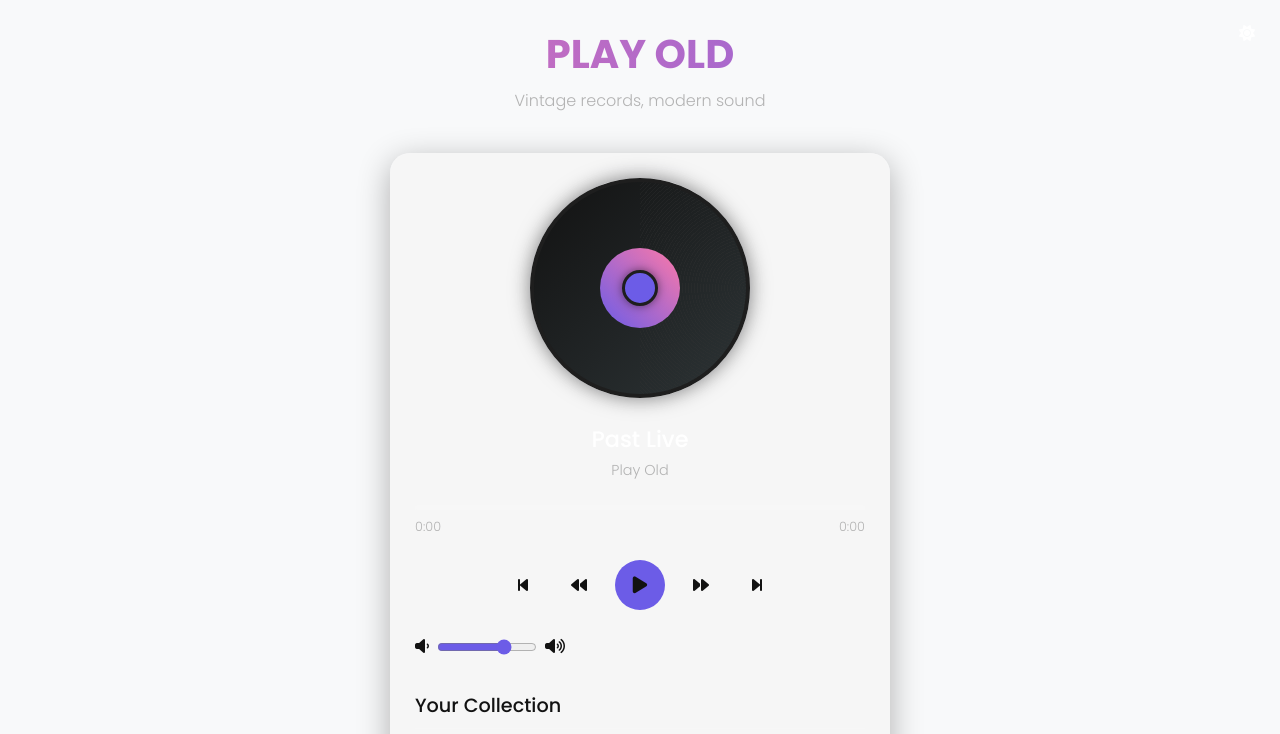
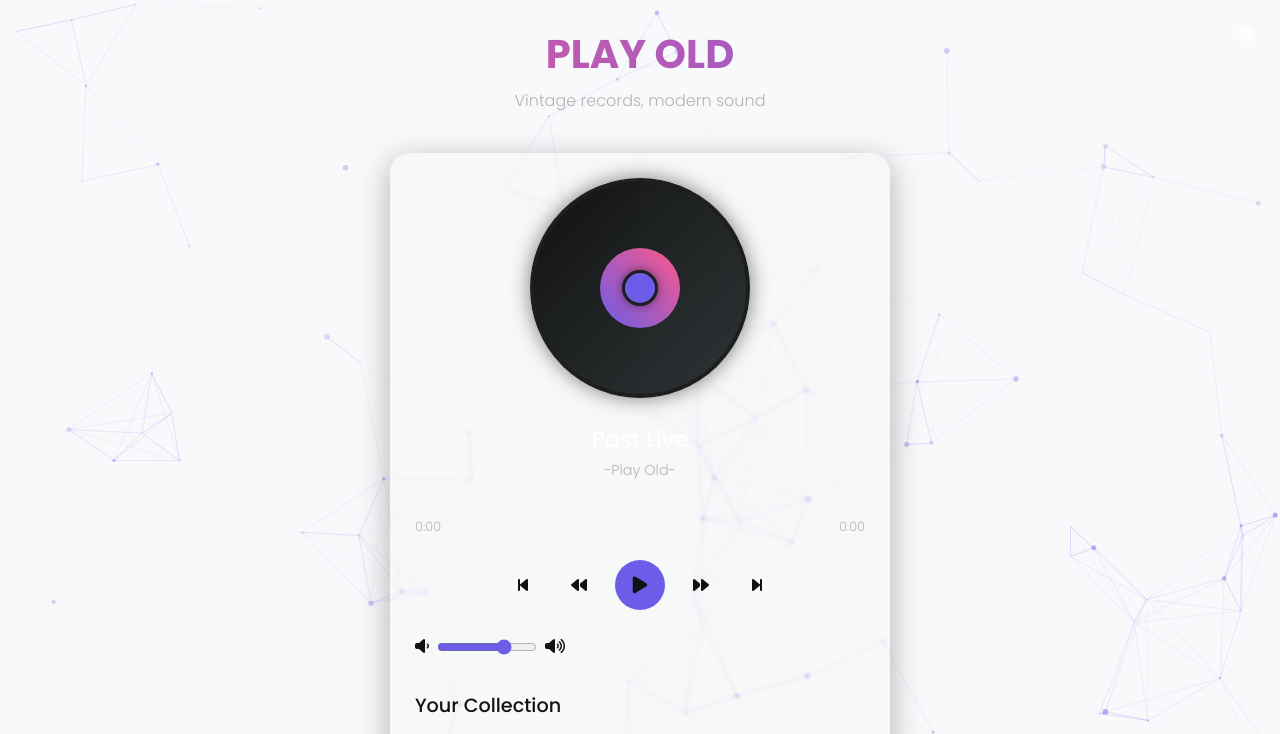
Before and after one commit to wirdan1/Old-Songs, a plain HTML site: page index.html in a window 1280 px wide. Both pictures are taken after a click on the button 1247 px from the left and 33 px from the top of the page. Shown: the top 734 px of the page. Drawn offline with nearby package versions, Linux system fonts and the light colour scheme.

Commit message:
Update index.html

```diff
--- a/index.html
+++ b/index.html
@@ -10,12 +10,12 @@
     <style>
         :root {
             --primary: #6c5ce7;
-            --secondary: #a29bfe;
+            --secondary: #a22bfe;
             --dark: #121212;
             --light: #f8f9fa;
-            --accent: #fd79a8;
+            --accent: #fd5988;
             --text: #b3b3b3;
-            --card-bg: rgba(32, 32, 32, 0.8);
+            --card-bg: rgba(32, 32, 32, 0.3); /* Default transparansi lebih tinggi */
         }
 
         * {
@@ -32,11 +32,26 @@
             display: flex;
             flex-direction: column;
             overflow-x: hidden;
+            position: relative;
+        }
+
+        /* Particle background container */
+        #particles-js {
+            position: fixed;
+            top: 0;
+            left: 0;
+            width: 100%;
+            height: 100%;
+            z-index: -1;
+            background: transparent; /* Menjadikan background transparan agar partikel terlihat */
         }
 
         header {
             padding: 1.5rem;
             text-align: center;
+            position: relative;
+            z-index: 10;
+            background: transparent; /* Menjadikan header transparan */
         }
 
         h1 {
@@ -63,8 +78,10 @@
             background: var(--card-bg);
             border-radius: 20px;
             box-shadow: 0 8px 32px rgba(0, 0, 0, 0.3);
-            backdrop-filter: blur(10px);
-            border: 1px solid rgba(255, 255, 255, 0.05);
+            backdrop-filter: blur(1.5px); /* Mengurangi blur untuk visibilitas partikel */
+            border: 1px solid rgba(205, 255, 255, 0.05);
+            position: relative;
+            z-index: 10;
         }
 
         .now-playing {
@@ -363,7 +380,6 @@
             font-weight: 300;
         }
 
-        /* Mobile optimizations */
         @media (max-width: 480px) {
             .player-container {
                 padding: 1.25rem;
@@ -387,7 +403,6 @@
             }
         }
 
-        /* Theme toggle */
         .theme-toggle {
             position: fixed;
             top: 15px;
@@ -408,6 +423,8 @@
     </style>
 </head>
 <body>
+    <div id="particles-js"></div>
+
     <button class="theme-toggle" id="themeToggle"><i class="fas fa-moon"></i></button>
 
     <header>
@@ -424,7 +441,7 @@
             </div>
             <div class="song-info">
                 <h2 class="song-title" id="songTitle">Select a song</h2>
-                <p class="song-artist">Play Old</p>
+                <p class="song-artist">-Play Old-</p>
             </div>
         </div>
 
@@ -464,9 +481,94 @@
 
     <audio id="audioPlayer"></audio>
 
+    <script src="https://cdn.jsdelivr.net/npm/particles.js@2.0.0/particles.min.js"></script>
+
     <script>
+        particlesJS('particles-js', {
+            particles: {
+                number: {
+                    value: 80,
+                    density: {
+                        enable: true,
+                        value_area: 800
+                    }
+                },
+                color: {
+                    value: '#a29bfe'
+                },
+                shape: {
+                    type: 'circle',
+                    stroke: {
+                        width: 0,
+                        color: '#000000'
+                    }
+                },
+                opacity: {
+                    value: 0.5,
+                    random: true,
+                    anim: {
+                        enable: false,
+                        speed: 1,
+                        opacity_min: 0.1,
+                        sync: false
+                    }
+                },
+                size: {
+                    value: 3,
+                    random: true,
+                    anim: {
+                        enable: false,
+                        speed: 40,
+                        size_min: 0.1,
+                        sync: false
+                    }
+                },
+                line_linked: {
+                    enable: true,
+                    distance: 150,
+                    color: '#6c5ce7',
+                    opacity: 0.4,
+                    width: 1
+                },
+                move: {
+                    enable: true,
+                    speed: 2,
+                    direction: 'none',
+                    random: false,
+                    straight: false,
+                    out_mode: 'out',
+                    bounce: false
+                }
+            },
+            interactivity: {
+                detect_on: 'canvas',
+                events: {
+                    onhover: {
+                        enable: true,
+                        mode: 'grab'
+                    },
+                    onclick: {
+                        enable: true,
+                        mode: 'push'
+                    },
+                    resize: true
+                },
+                modes: {
+                    grab: {
+                        distance: 140,
+                        line_linked: {
+                            opacity: 1
+                        }
+                    },
+                    push: {
+                        particles_nb: 4
+                    }
+                }
+            },
+            retina_detect: true
+        });
+
         document.addEventListener('DOMContentLoaded', function() {
-            // DOM Elements
             const audioPlayer = document.getElementById('audioPlayer');
             const playBtn = document.getElementById('playBtn');
             const prevBtn = document.getElementById('prevBtn');
@@ -484,13 +586,11 @@
             const volumeSlider = document.getElementById('volumeSlider');
             const themeToggle = document.getElementById('themeToggle');
 
-            // App state
             let songs = [];
             let currentSongIndex = 0;
             let isPlaying = false;
             let isDarkMode = true;
 
-            // Load songs from JSON
             fetch('songs.json')
                 .then(response => {
                     if (!response.ok) {
@@ -508,7 +608,6 @@
                     songList.innerHTML = '<div class="error">Failed to load songs. Please check your JSON file.</div>';
                 });
 
-            // Render playlist
             function renderPlaylist() {
                 songList.innerHTML = '';
 
@@ -541,7 +640,6 @@
                 });
             }
 
-            // Update active song in playlist
             function updateActiveSong() {
                 document.querySelectorAll('.song-item').forEach((item, index) => {
                     if (index === currentSongIndex) {
@@ -552,7 +650,6 @@
                 });
             }
 
-            // Load song
             function loadSong(index) {
                 if (songs.length === 0 || index < 0 || index >= songs.length) return;
 
@@ -561,18 +658,15 @@
                 vinylLabel.textContent = song.title.split(' ').map(word => word[0]).join('').substring(0, 2);
                 audioPlayer.src = song.url;
 
-                // Reset progress
                 progress.style.width = '0%';
                 currentTimeEl.textContent = '0:00';
 
-                // Update duration when metadata is loaded
                 audioPlayer.addEventListener('loadedmetadata', () => {
                     durationEl.textContent = formatTime(audioPlayer.duration);
                     updateSongDurations();
                 });
             }
 
-            // Update all song durations in playlist
             function updateSongDurations() {
                 document.querySelectorAll('.song-item').forEach((item, index) => {
                     if (index === currentSongIndex) {
@@ -584,7 +678,6 @@
                 });
             }
 
-            // Play song
             function playSong() {
                 if (songs.length === 0) return;
 
@@ -600,7 +693,6 @@
                     });
             }
 
-            // Pause song
             function pauseSong() {
                 isPlaying = false;
                 audioPlayer.pause();
@@ -608,7 +700,6 @@
                 vinyl.classList.remove('playing');
             }
 
-            // Previous song
             function prevSong() {
                 if (songs.length === 0) return;
 
@@ -621,7 +712,6 @@
                 updateActiveSong();
             }
 
-            // Next song
             function nextSong() {
                 if (songs.length === 0) return;
 
@@ -634,7 +724,6 @@
                 updateActiveSong();
             }
 
-            // Format time (seconds to mm:ss)
             function formatTime(seconds) {
                 if (isNaN(seconds)) return "0:00";
                 const mins = Math.floor(seconds / 60);
@@ -642,7 +731,6 @@
                 return `${mins}:${secs < 10 ? '0' : ''}${secs}`;
             }
 
-            // Update progress bar
             function updateProgress() {
                 const { currentTime, duration } = audioPlayer;
                 const progressPercent = (currentTime / duration) * 100;
@@ -650,7 +738,6 @@
                 currentTimeEl.textContent = formatTime(currentTime);
             }
 
-            // Set progress bar on click
             function setProgress(e) {
                 const width = this.clientWidth;
                 const clickX = e.offsetX;
@@ -658,7 +745,6 @@
                 audioPlayer.currentTime = (clickX / width) * duration;
             }
 
-            // Event Listeners
             playBtn.addEventListener('click', () => {
                 if (songs.length === 0) return;
 
@@ -689,23 +775,55 @@
                 audioPlayer.volume = volumeSlider.value;
             });
 
-            // Theme toggle
             themeToggle.addEventListener('click', () => {
                 isDarkMode = !isDarkMode;
                 if (isDarkMode) {
                     document.documentElement.style.setProperty('--dark', '#121212');
                     document.documentElement.style.setProperty('--light', '#f8f9fa');
-                    document.documentElement.style.setProperty('--card-bg', 'rgba(32, 32, 32, 0.8)');
+                    document.documentElement.style.setProperty('--card-bg', 'rgba(32, 32, 32, 0.3)');
                     themeToggle.innerHTML = '<i class="fas fa-moon"></i>';
+                    particlesJS('particles-js', {
+                        particles: {
+                            number: { value: 80, density: { enable: true, value_area: 800 } },
+                            color: { value: '#a29bfe' },
+                            shape: { type: 'circle', stroke: { width: 0, color: '#000000' } },
+                            opacity: { value: 0.5, random: true, anim: { enable: false } },
+                            size: { value: 3, random: true, anim: { enable: false } },
+                            line_linked: { enable: true, distance: 150, color: '#6c5ce7', opacity: 0.4, width: 1 },
+                            move: { enable: true, speed: 2, direction: 'none', random: false, straight: false, out_mode: 'out', bounce: false }
+                        },
+                        interactivity: {
+                            detect_on: 'canvas',
+                            events: { onhover: { enable: true, mode: 'grab' }, onclick: { enable: true, mode: 'push' }, resize: true },
+                            modes: { grab: { distance: 140, line_linked: { opacity: 1 } }, push: { particles_nb: 4 } }
+                        },
+                        retina_detect: true
+                    });
                 } else {
                     document.documentElement.style.setProperty('--dark', '#f8f9fa');
                     document.documentElement.style.setProperty('--light', '#121212');
-                    document.documentElement.style.setProperty('--card-bg', 'rgba(245, 245, 245, 0.8)');
+                    document.documentElement.style.setProperty('--card-bg', 'rgba(245, 245, 245, 0.3)');
                     themeToggle.innerHTML = '<i class="fas fa-sun"></i>';
+                    particlesJS('particles-js', {
+                        particles: {
+                            number: { value: 80, density: { enable: true, value_area: 800 } },
+                            color: { value: '#6c5ce7' },
+                            shape: { type: 'circle', stroke: { width: 0, color: '#000000' } },
+                            opacity: { value: 0.5, random: true, anim: { enable: false } },
+                            size: { value: 3, random: true, anim: { enable: false } },
+                            line_linked: { enable: true, distance: 150, color: '#a29bfe', opacity: 0.4, width: 1 },
+                            move: { enable: true, speed: 2, direction: 'none', random: false, straight: false, out_mode: 'out', bounce: false }
+                        },
+                        interactivity: {
+                            detect_on: 'canvas',
+                            events: { onhover: { enable: true, mode: 'grab' }, onclick: { enable: true, mode: 'push' }, resize: true },
+                            modes: { grab: { distance: 140, line_linked: { opacity: 1 } }, push: { particles_nb: 4 } }
+                        },
+                        retina_detect: true
+                    });
                 }
             });
 
-            // Initialize
             audioPlayer.volume = volumeSlider.value;
         });
     </script>
```
